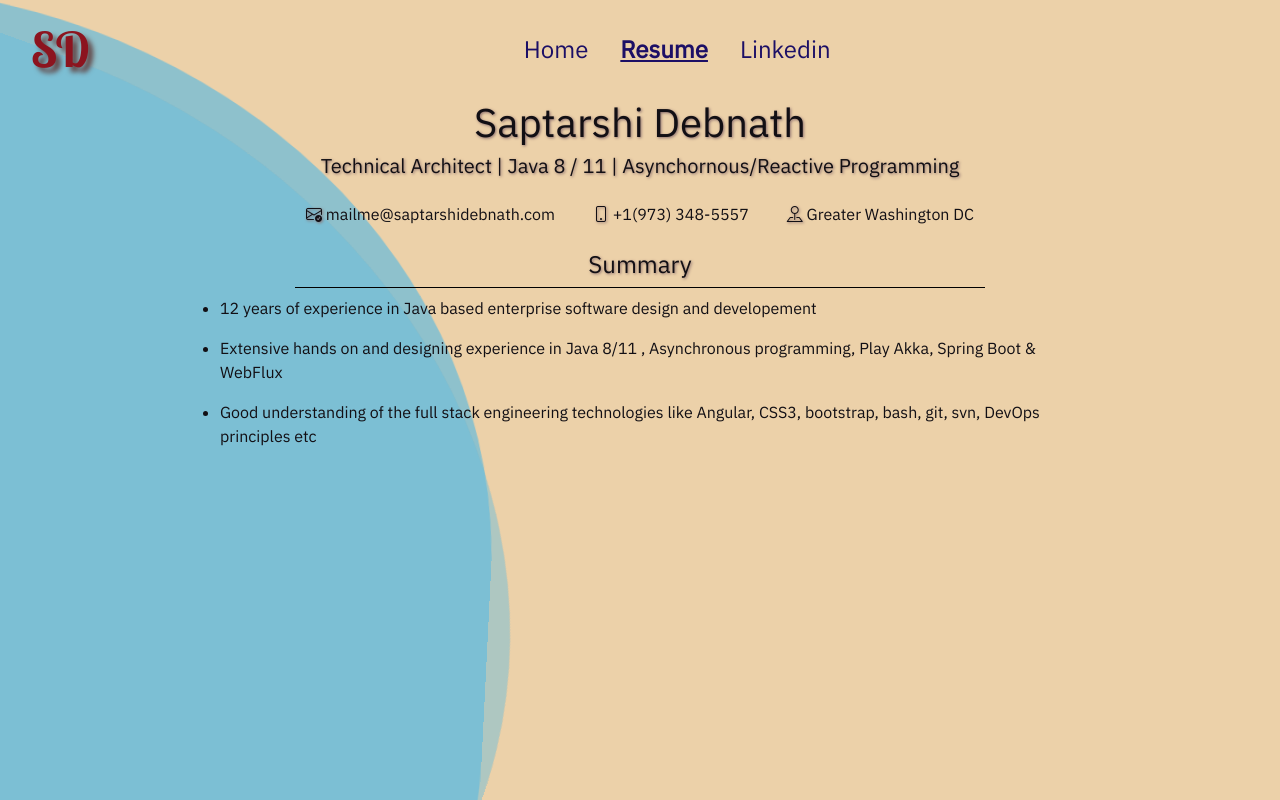
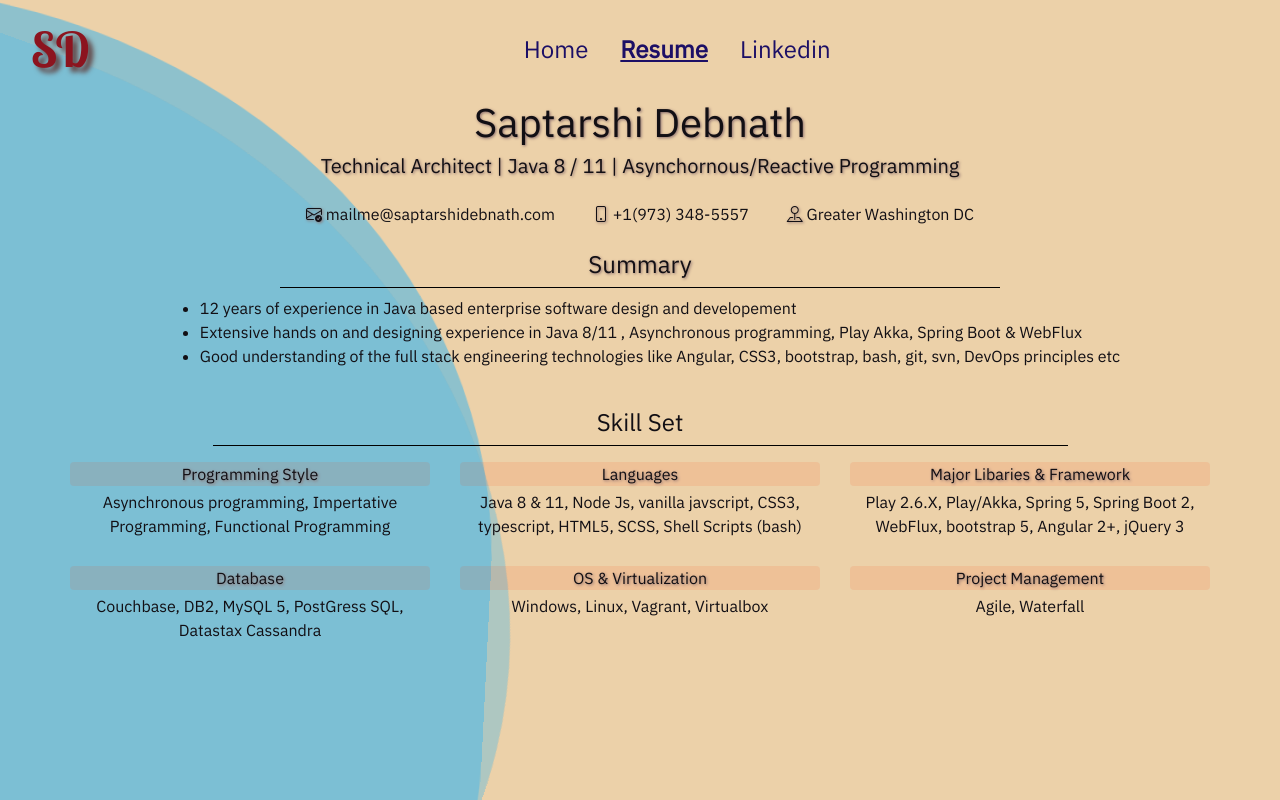
Before and after one commit to saptarshidebnath/saptarshidebnath, an Angular app: page /resume in a window 1280 px wide. Built offline with nearby package versions, Linux system fonts and the light colour scheme.

Commit message:
Completed SkillSet Section

```diff
--- a/src/app/resume/resume.component.html
+++ b/src/app/resume/resume.component.html
@@ -4,18 +4,31 @@
         <h5>{{this?.resume?.headLine?.data}}</h5>
         <section class="section-divider contact row justify-content-md-center" *ngIf="displayPI()">
             <section *ngFor="let column of this?.resume?.contact; let in = index">
-                <span class="col-sm-2 mx-1 contact-entry {{column.type}}"><span class="label" ><i class="bi bi-{{column?.icon}}"></i> </span> {{column?.data}}</span>
+                <span class="col-sm-2 mx-1 contact-entry {{column.type}}"><span class="label"><i
+                            class="bi bi-{{column?.icon}}"></i> </span> {{column?.data}}</span>
             </section>
         </section>
     </section>
     <section class="body row justify-content-md-center section-divider summary">
-        <section class="col-sm-10 summary justify-content-md-center ">
+        <section class="summary justify-content-md-center ">
             <h4 class="text-center header">Summary</h4>
-            <hr/>
-            <ul class="" *ngFor="let column of this?.resume?.summary; let in = index">
-                <li class="summary-entry">{{column}}</li>
+            <hr />
+            <ul>
+                <li *ngFor="let column of this?.resume?.summary; let in = index" class="summary-entry mb-0">{{column}}</li>
             </ul>
         </section>
+        <section class="skill-sets justify-content-md-center section-divider">
+            <h4 class="text-center header">Skill Set</h4>
+            <hr />
+            <section class="skill-set-container row justify-content-md-center">
+                <section class="justify-content-md-center col-sm-4 skill-set-module my-1"
+                    *ngFor="let column of this?.resume?.skills; let in = index">
+                    <div>
+                        <p class="header text-center my-1 background-shadow">{{column.skill_type}}</p>
+                        <p class="text-center body">{{column.data.join(', ')}} </p>
+                    </div>
+                </section>
+            </section>
+        </section>
     </section>
-
 </section>
--- a/src/app/resume/resume.component.scss
+++ b/src/app/resume/resume.component.scss
@@ -19,6 +19,18 @@ section.resume {
                 @include textShadow;
             }
             // background-color: red;
+        }
+        .skill-sets{
+            .skill-set-container{
+                .skill-set-module{
+
+                    .header{
+                        @extend .rounded;
+                        background-color: rgba(255, 60, 0, 0.1);
+                                    // background-color: red;
+                    }
+                }
+            }
         }
     }
 }
--- a/src/assets/resume.json
+++ b/src/assets/resume.json
@@ -54,7 +54,7 @@
     ],
     "skills": [
         {
-            "skill-type": "Programming Style",
+            "skill_type": "Programming Style",
             "data": [
                 "Asynchronous programming",
                 "Impertative Programming",
@@ -62,7 +62,7 @@
             ]
         },
         {
-            "skill-type": "Languages",
+            "skill_type": "Languages",
             "data": [
                 "Java 8 & 11",
                 "Node Js",
@@ -75,7 +75,7 @@
             ]
         },
         {
-            "skill-type": "Major Libaries & Framework",
+            "skill_type": "Major Libaries & Framework",
             "data": [
                 "Play 2.6.X",
                 "Play/Akka",
@@ -84,11 +84,11 @@
                 "WebFlux",
                 "bootstrap 5",
                 "Angular 2+",
-                "jQuery"
+                "jQuery 3"
             ]
         },
         {
-            "skill-type": "Database",
+            "skill_type": "Database",
             "data": [
                 "Couchbase",
                 "DB2",
@@ -98,7 +98,7 @@
             ]
         },
         {
-            "skill-type": "OS & Virtualization",
+            "skill_type": "OS & Virtualization",
             "data": [
                 "Windows",
                 "Linux",
@@ -107,7 +107,7 @@
             ]
         },
         {
-            "skill-type": "Understanding Project Management",
+            "skill_type": "Project Management",
             "data": [
                 "Agile",
                 "Waterfall"
```
